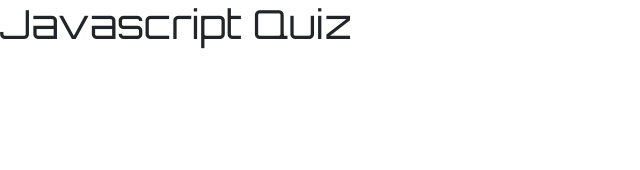
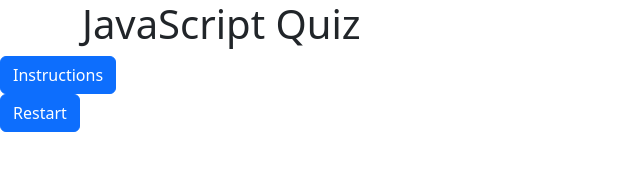
Before and after one commit to CharlesTack/JavaScriptQuiz, a plain HTML site: page index.html in a window 1280 px wide. Shown: the whole page, without its empty margins (0-640 px from the left). Drawn offline with nearby package versions, Linux system fonts and the light colour scheme.

Commit message:
add structre to body and h2 & buttons in header

```diff
--- a/index.html
+++ b/index.html
@@ -18,7 +18,33 @@
 </head>
 
 <body>
-<h1 class="orbitron-regular">Javascript Quiz</h1>
+    <!-- header section -->
+    <header>
+        <div class="container">
+            <h1 class="title">JavaScript Quiz</h1>
+        </div>
+        <div id="header-buttons">
+            <div id="Instructions-button">
+                <button class="btn btn-primary">Instructions</button>
+            </div>
+            <div id="restart-button">
+                <button class="btn btn-primary">Restart</button>
+            </div>
+        </div>
+    </header>
+
+    <!-- main section -->
+    <main>
+
+
+    </main>
+
+    <!-- footer section -->
+    <footer>
+
+
+    </footer>
+
 
     <!-- JavaScript Script -->
     <script src="assets/javascript/script.js"></script>
```
